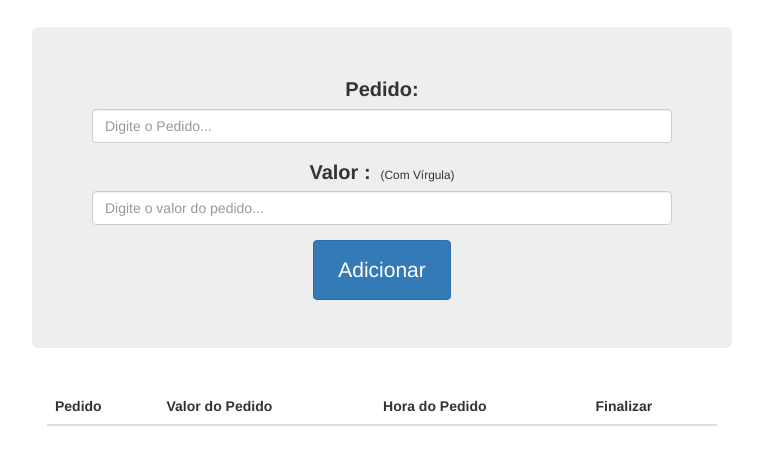
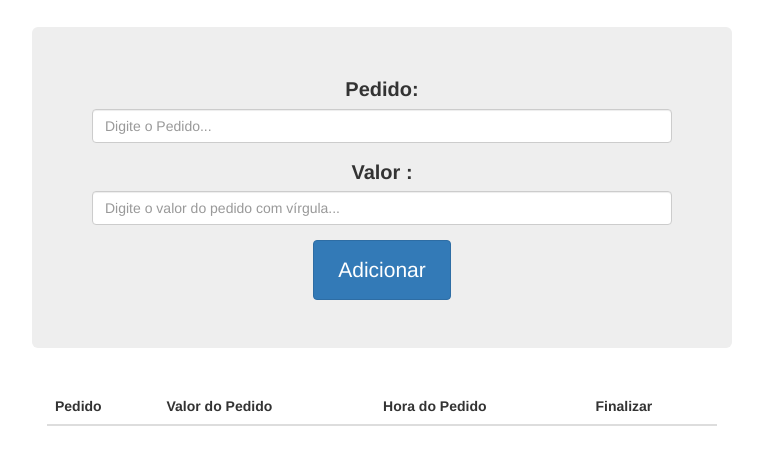
Before and after one commit to mzviniciusoliveira/mysites, a plain HTML site: page treinamento-sites-master/sistema_sudeste/index.html in a window 1280 px wide. Shown: the part 107-572 px from the top of the page, without its empty margins (258-1021 px from the left). Drawn offline with nearby package versions, Linux system fonts and the light colour scheme.

Commit message:
Inclusao sistema sudeste

```diff
--- a/treinamento-sites-master/sistema_sudeste/index.html
+++ b/treinamento-sites-master/sistema_sudeste/index.html
@@ -21,8 +21,8 @@
 				<input type="text" class="form-control" name="" id="modeloVeiculo" placeholder="Digite o Pedido...">
 			</div>
 			<div class="form-group">
-				<label>Valor :</label><small>(Com Vírgula)</small>
-				<input type="text" class="form-control" name="" id="placaVeiculo" placeholder="Digite o valor do pedido...">
+				<label>Valor :</label>
+				<input type="text" class="form-control" name="" id="placaVeiculo" placeholder="Digite o valor do pedido com vírgula...">
 			</div>
 			<button type="submit" class="btn btn-primary">Adicionar</button>
 		</form>
```
